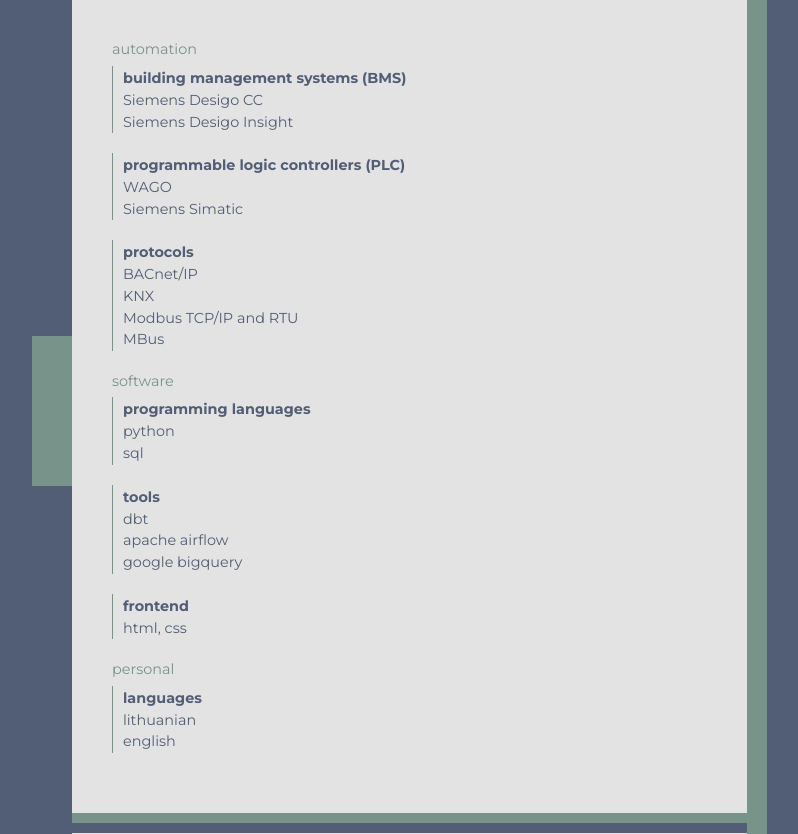
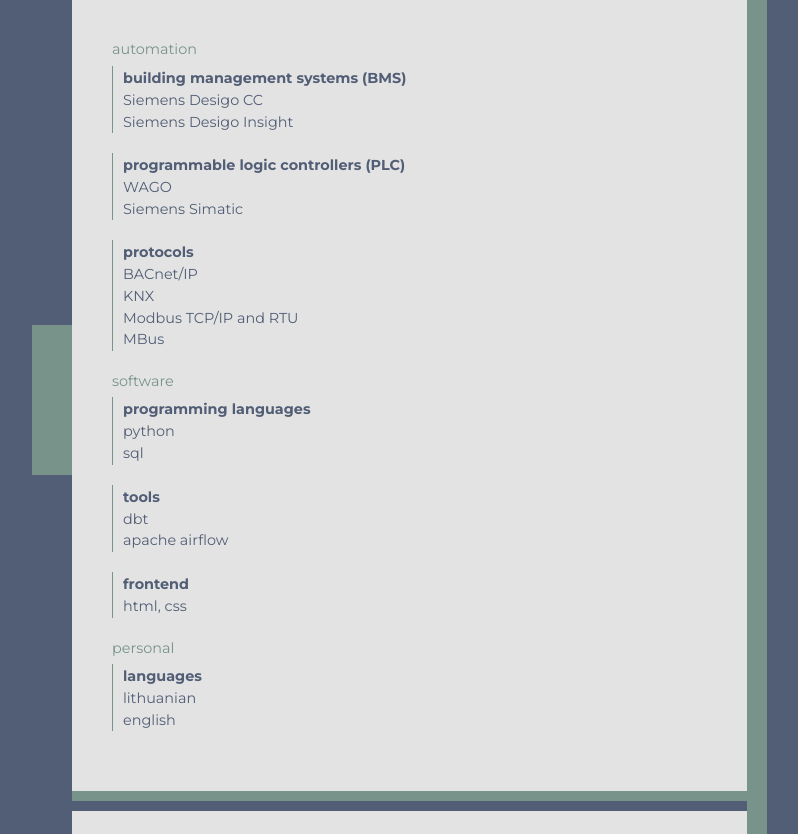
Before and after one commit to jaklau/portfolio, a Flask app: page / in a window 1280 px wide. Shown: the part 1183-2017 px from the top of the page, without its empty margins (228-1026 px from the left). Run offline with Flask 2, Linux system fonts and the light colour scheme; some libraries are stand-ins or nearby versions.

Commit message:
remove: Info line

```diff
--- a/templates/index.html
+++ b/templates/index.html
@@ -170,7 +170,6 @@
                   <span class="about-item-text">tools</span>
                   <p class="about-item-subtext">dbt</p>
                   <p class="about-item-subtext">apache airflow</p>
-                  <p class="about-item-subtext">google bigquery</p>
                 </div>
                 <div class="about-item">
                   <span class="about-item-text">frontend</span>
```
